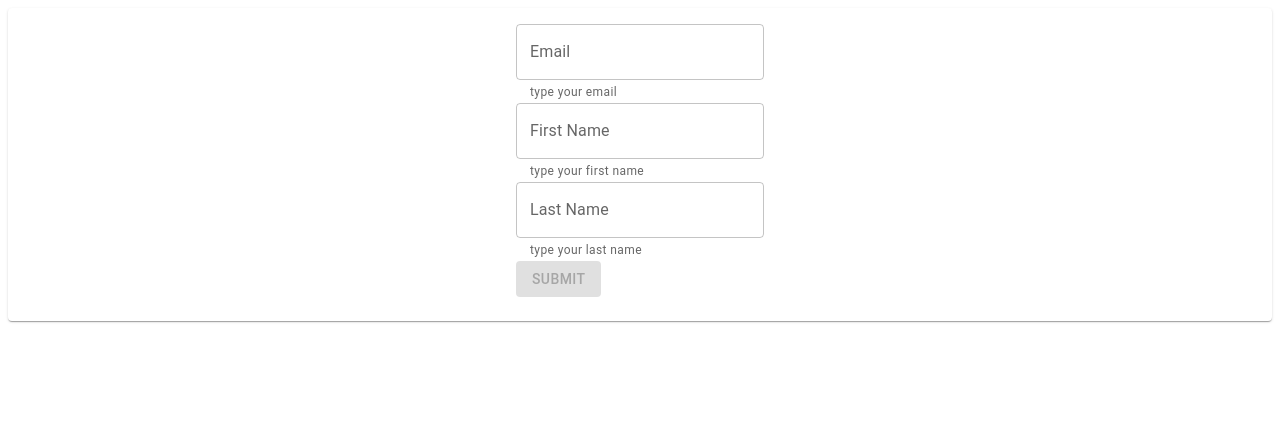
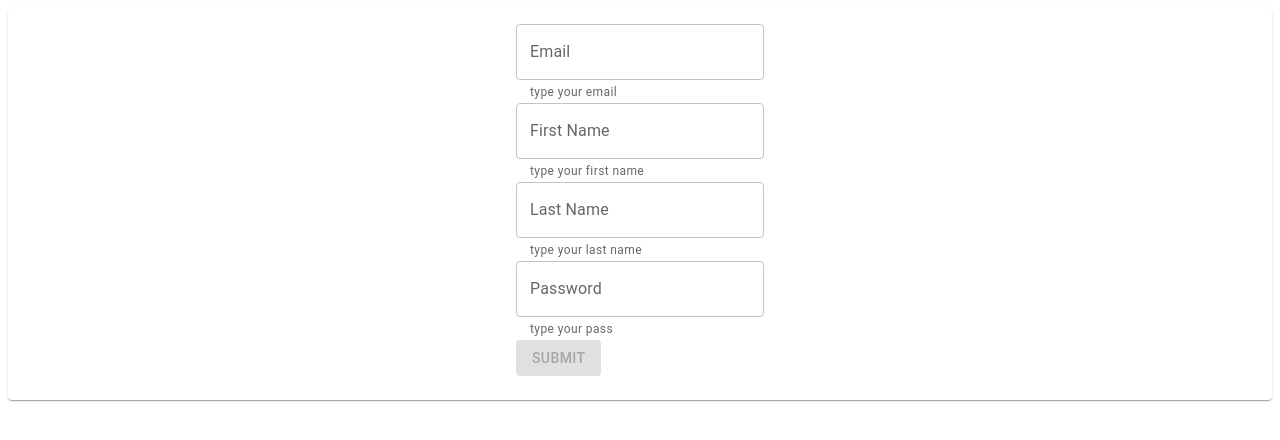
Before and after one commit to mhorbatenko/react-hw-04, a Next.js app: page / in a window 1280 px wide. Shown: the top 440 px of the page. Built offline with nearby package versions, Linux system fonts and the light colour scheme.

Commit message:
add passwd validation and form

```diff
--- a/src/components/form.js
+++ b/src/components/form.js
@@ -7,7 +7,7 @@ import { Button } from '@mui/material';
 import EmailFormInput from './emailFormInput';
 import FirstNameFormInput from './firstNameFormInput';
 import LastNameFormInput from './lastNameFormInput';
-// import PasswordFormInput from './passwordFormInput';
+import PasswordFormInput from './passwordFormInput';
 import {Card, CardContent} from '@mui/material';
 import {Grid} from '@mui/material';
 import { useState } from 'react';
@@ -26,21 +26,20 @@ const Form = () => {
     const [isFirstNameValid, setFirstNameValid] = useState(false)
     const [isLastNameValid, setLastnameValid] = useState(false)
     const [isEmailValid, setEmailValid] = useState(false)
+    const [isPasswordValid, setPasswordValid] = useState(false)
 
-    const handleUserData = () => {
+    const handleUserData = (event) => {
         setUserData((prevState) => ({
             ...prevState,
             [event.target.name]: event.target.value
         }))
     }
 
-    const inputsValidationState = [isFirstNameValid, isLastNameValid, isEmailValid]
+    const inputsValidationState = [isFirstNameValid, isLastNameValid, isEmailValid, isPasswordValid]
 
 
     const isSubmitAllowedCheck = (inputValidationState) => inputValidationState === true;
     const isSubmitAllowed = inputsValidationState.every(isSubmitAllowedCheck)
-
-    console.log('fname state', isFirstNameValid)
 
     return (
         <Card variant='elevation'>
@@ -56,8 +55,11 @@ const Form = () => {
                 <Grid item>
                     <LastNameFormInput validationHandler={setLastnameValid} isInputValid={isLastNameValid}/>
                 </Grid>
+                  <Grid item>
+                    <PasswordFormInput validationHandler={setPasswordValid} isInputValid={isPasswordValid}/>
+                </Grid>
                 <Grid item>
-                    <Button disabled={!isSubmitAllowed} variant='contained'>Submit</Button>
+                    <Button disabled={!isSubmitAllowed} variant='contained' onClick={handleUserData}>Submit</Button>
                 </Grid>
             </form>
             </Grid>
--- a/src/components/passwordFormInput.js
+++ b/src/components/passwordFormInput.js
@@ -1,10 +1,44 @@
-
 import { TextField } from "@mui/material"
 
+import { isPasswordPassValidation } from "@/utils/validation"
+import { useState } from "react"
 
-export default function PasswordFormInput() {
+
+export  default function PasswordFormInput({validationHandler, isInputValid}) {
+
+    const [password, setPassword] = useState('')
+
+    const handlePassword = (event) => {
+
+        setPassword(event.target.value)
+
+        return validationHandler(
+            isPasswordPassValidation(event.target.value)
+        )
+    }
 
     return (
-        <TextField id="outlined-basic" label="Outlined" variant="outlined" helperText='Your password'/>
+        <>
+        {
+        password.length === 0 ?
+            <TextField
+                id="outlined-password-input"
+                label="Password"
+                type="password"
+                helperText='type your pass'
+                onChange={handlePassword}
+                error={false}>
+            </TextField>
+            :
+            <TextField
+                    id="outlined-password-input"
+                    label="Password"
+                    type="password"
+                    helperText={!isInputValid ? 'please use another password': 'type your pass'}
+                    onChange={handlePassword}
+                    error={!isInputValid}>
+            </TextField>
+        }
+        </>
     )
 }
--- a/src/utils/validation.js
+++ b/src/utils/validation.js
@@ -16,5 +16,6 @@ export function isLastNamePassValidation(lastName) {
 }
 
 export function isPasswordPassValidation(password) {
-    return true;
+    const regex = new RegExp('^(?=.*[0-9])(?=.*[A-Z])(?=.*[a-z]).{6,10}$');
+    return regex.test(password);
 }
```
